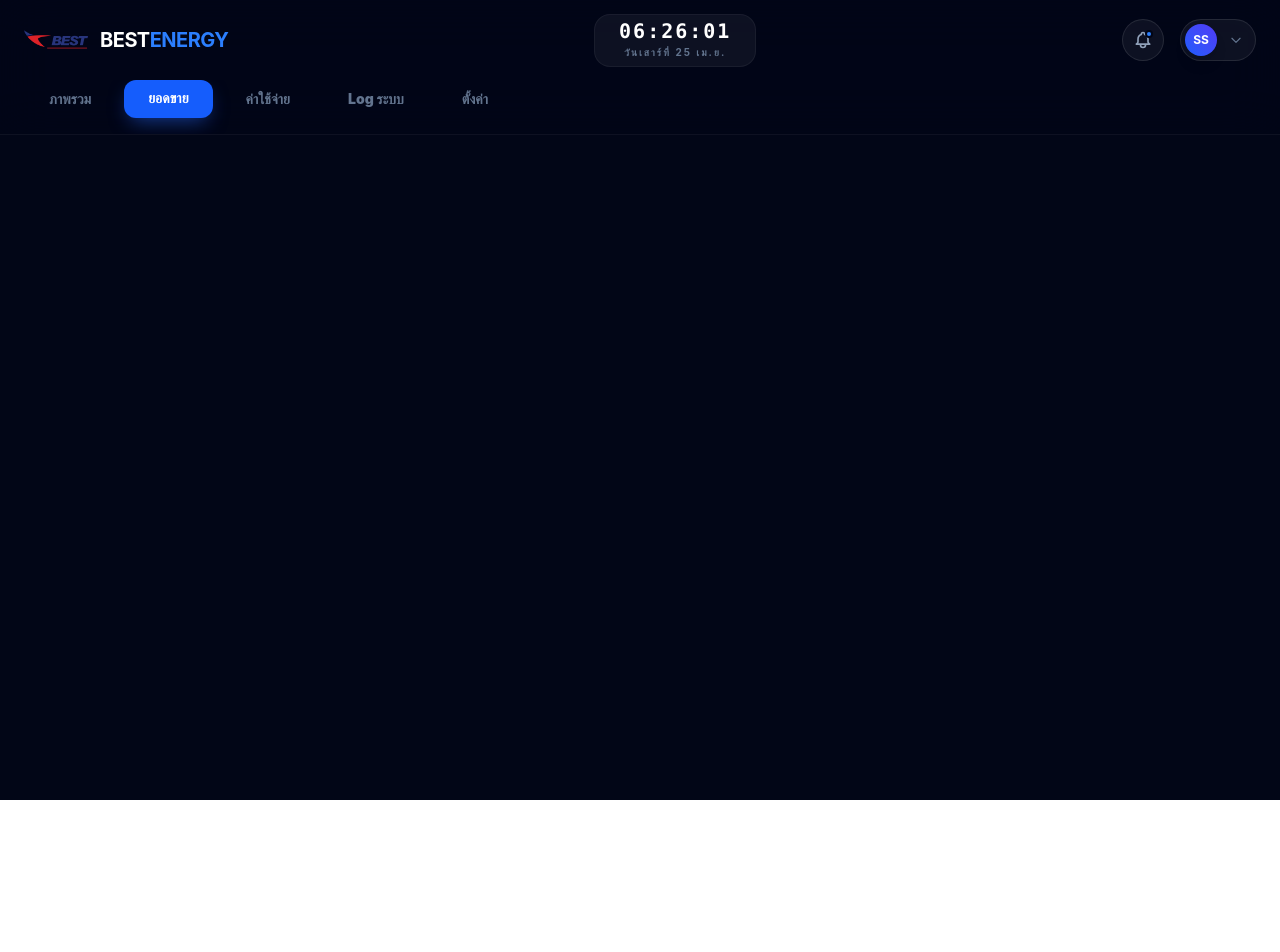
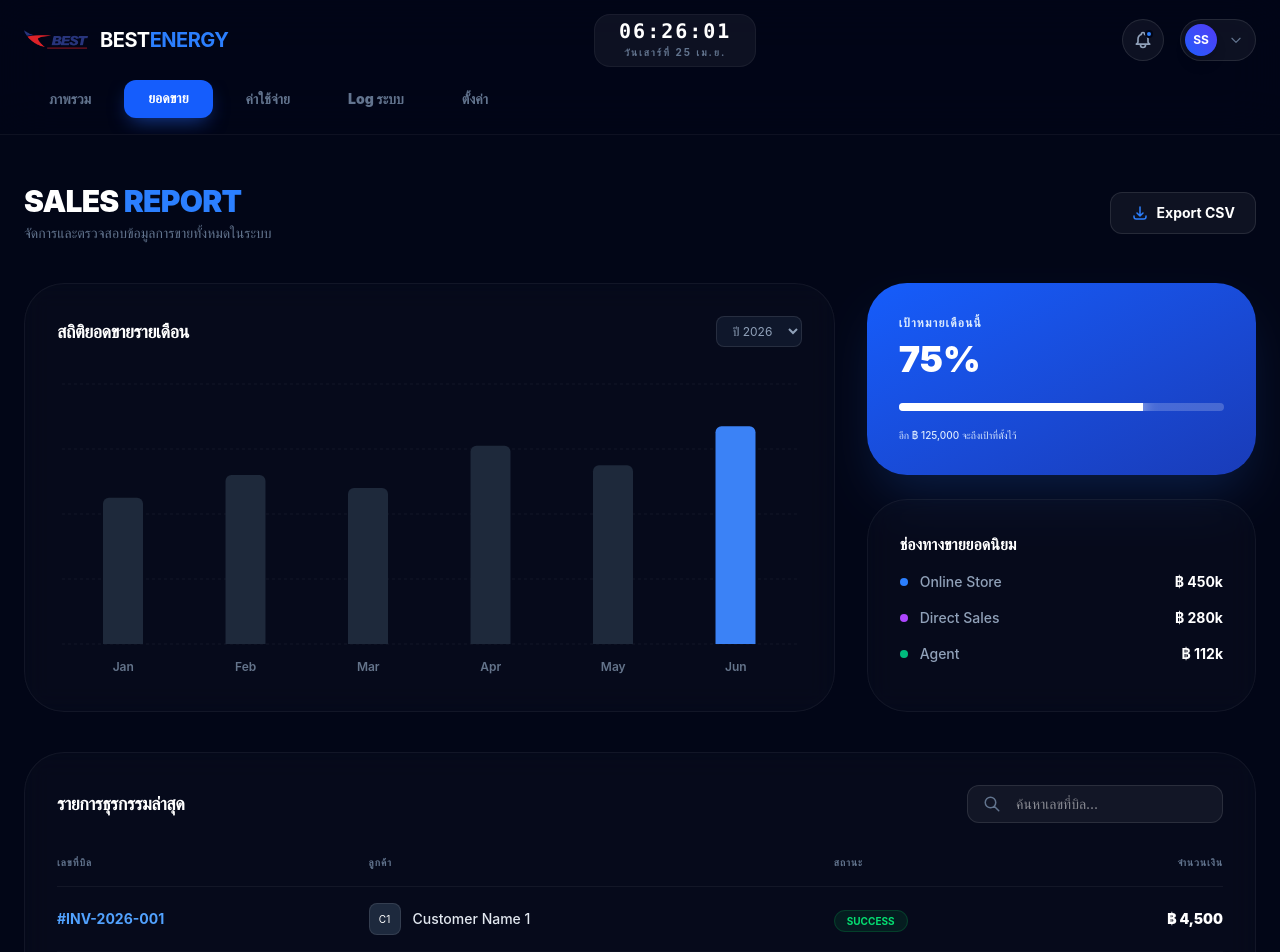
Before and after one commit to kittitach1526/internal-sale, a React (Vite) app: page /sales in a window 1280 px wide. Shown: the top 952 px of the page. Before the commit the page ends 800 px from the top, so only its background shows below. Built offline with nearby package versions, Linux system fonts and the light colour scheme.

Commit message:
add Sales page

```diff
--- a/src/App.jsx
+++ b/src/App.jsx
@@ -1,7 +1,7 @@
 import { Routes, Route } from "react-router-dom";
 import Nav from "./components/Nav";
 import Home from "./pages/Home";
-
+import Sales from "./pages/Sales";
 export default function App() {
   return (
     <div className="bg-[#020617] text-slate-200 min-h-screen selection:bg-blue-500/30 font-sans">
@@ -21,6 +21,7 @@ export default function App() {
       <main className="relative z-10 pt-4 pb-20">
         <Routes>
           <Route path="/" element={<Home />} />
+          <Route path="/sales" element={<Sales />} />
           {/* เพิ่มหน้าอื่นๆ ที่นี่ */}
         </Routes>
       </main>
--- /dev/null
+++ b/src/pages/Sales.jsx
@@ -0,0 +1,171 @@
+import React, { useState } from "react";
+import {
+  BarChart,
+  Bar,
+  XAxis,
+  YAxis,
+  Tooltip,
+  ResponsiveContainer,
+  CartesianGrid,
+  Cell
+} from "recharts";
+import { HiOutlineDownload, HiOutlineSearch, HiOutlineFilter } from "react-icons/hi";
+
+// ข้อมูลยอดขายรายเดือน
+const salesData = [
+  { month: "Jan", amount: 45000 },
+  { month: "Feb", amount: 52000 },
+  { month: "Mar", amount: 48000 },
+  { month: "Apr", amount: 61000 },
+  { month: "May", amount: 55000 },
+  { month: "Jun", amount: 67000 },
+];
+
+export default function Sales() {
+  const [searchTerm, setSearchTerm] = useState("");
+
+  return (
+    <div className="max-w-7xl mx-auto px-6 pt-8 animate-in fade-in duration-1000">
+
+      {/* Header Section */}
+      <header className="mb-10 flex flex-col md:flex-row md:items-center justify-between gap-6">
+        <div>
+          <h1 className="text-3xl font-black text-white tracking-tight uppercase">
+            Sales <span className="text-blue-500">Report</span>
+          </h1>
+          <p className="text-slate-500 mt-1 font-medium text-sm">
+            จัดการและตรวจสอบข้อมูลการขายทั้งหมดในระบบ
+          </p>
+        </div>
+
+        <div className="flex items-center gap-3">
+          <button className="flex items-center gap-2 px-5 py-2.5 bg-white/5 border border-white/10 rounded-xl text-white text-sm font-bold hover:bg-white/10 transition-all">
+            <HiOutlineDownload size={18} className="text-blue-500" />
+            Export CSV
+          </button>
+        </div>
+      </header>
+
+      {/* Main Grid */}
+      <div className="grid grid-cols-1 lg:grid-cols-3 gap-8 mb-10">
+
+        {/* กราฟแท่งแสดงยอดขาย */}
+        <div className="lg:col-span-2 bg-white/[0.02] border border-white/5 rounded-[2.5rem] p-8 backdrop-blur-md">
+          <div className="flex justify-between items-center mb-8">
+            <h3 className="text-lg font-bold text-white tracking-tight">สถิติยอดขายรายเดือน</h3>
+            <select className="bg-slate-900 border border-white/10 text-slate-400 text-xs rounded-lg px-3 py-1.5 outline-none focus:border-blue-500">
+              <option>ปี 2026</option>
+              <option>ปี 2025</option>
+            </select>
+          </div>
+          <div className="h-[300px] w-full">
+            <ResponsiveContainer width="100%" height="100%">
+              <BarChart data={salesData}>
+                <CartesianGrid strokeDasharray="3 3" stroke="rgba(255,255,255,0.05)" vertical={false} />
+                <XAxis
+                  dataKey="month"
+                  axisLine={false}
+                  tickLine={false}
+                  tick={{fill: '#64748b', fontSize: 12, fontWeight: 600}}
+                  dy={10}
+                />
+                <YAxis hide />
+                <Tooltip
+                  cursor={{fill: 'rgba(255,255,255,0.05)'}}
+                  contentStyle={{ backgroundColor: "#0f172a", border: "1px solid rgba(255,255,255,0.1)", borderRadius: "12px" }}
+                />
+                <Bar dataKey="amount" radius={[6, 6, 0, 0]} barSize={40}>
+                  {salesData.map((entry, index) => (
+                    <Cell key={`cell-${index}`} fill={index === 5 ? '#3b82f6' : '#1e293b'} />
+                  ))}
+                </Bar>
+              </BarChart>
+            </ResponsiveContainer>
+          </div>
+        </div>
+
+        {/* ยอดขายรายประเภท / สรุปย่อ */}
+        <div className="flex flex-col gap-6">
+          <div className="bg-gradient-to-br from-blue-600 to-blue-800 rounded-[2.5rem] p-8 text-white shadow-2xl shadow-blue-500/20">
+            <p className="text-blue-100 text-xs font-bold uppercase tracking-widest mb-2">เป้าหมายเดือนนี้</p>
+            <h2 className="text-4xl font-black mb-6">75%</h2>
+            <div className="w-full bg-white/20 h-2 rounded-full overflow-hidden">
+              <div className="bg-white h-full w-[75%] shadow-[0_0_15px_rgba(255,255,255,1)]"></div>
+            </div>
+            <p className="text-blue-100 text-[10px] mt-4 font-medium uppercase leading-relaxed">
+              อีก ฿ 125,000 จะถึงเป้าที่ตั้งไว้
+            </p>
+          </div>
+
+          <div className="bg-white/[0.02] border border-white/5 rounded-[2.5rem] p-8 backdrop-blur-md flex-1">
+            <h3 className="text-white font-bold mb-4">ช่องทางขายยอดนิยม</h3>
+            <div className="space-y-4">
+              {[
+                { name: "Online Store", value: "฿ 450k", color: "bg-blue-500" },
+                { name: "Direct Sales", value: "฿ 280k", color: "bg-purple-500" },
+                { name: "Agent", value: "฿ 112k", color: "bg-emerald-500" },
+              ].map((item) => (
+                <div key={item.name} className="flex items-center justify-between">
+                  <div className="flex items-center gap-3">
+                    <div className={`w-2 h-2 rounded-full ${item.color}`}></div>
+                    <span className="text-sm text-slate-400 font-medium">{item.name}</span>
+                  </div>
+                  <span className="text-sm font-bold text-white">{item.value}</span>
+                </div>
+              ))}
+            </div>
+          </div>
+        </div>
+      </div>
+
+      {/* ตารางรายการขายแบบพรีเมียม */}
+      <div className="bg-white/[0.02] border border-white/5 rounded-[2.5rem] p-8 backdrop-blur-md mb-10">
+        <div className="flex flex-col md:flex-row md:items-center justify-between gap-4 mb-8">
+          <h3 className="text-lg font-bold text-white tracking-tight">รายการธุรกรรมล่าสุด</h3>
+
+          <div className="relative">
+            <HiOutlineSearch className="absolute left-4 top-1/2 -translate-y-1/2 text-slate-500" size={18} />
+            <input
+              type="text"
+              placeholder="ค้นหาเลขที่บิล..."
+              className="bg-white/5 border border-white/10 rounded-xl py-2 pl-12 pr-4 text-sm text-white outline-none focus:border-blue-500/50 w-full md:w-64 transition-all"
+              onChange={(e) => setSearchTerm(e.target.value)}
+            />
+          </div>
+        </div>
+
+        <div className="overflow-x-auto">
+          <table className="w-full text-left border-collapse">
+            <thead>
+              <tr className="border-b border-white/5">
+                <th className="pb-4 text-[10px] font-black text-slate-500 uppercase tracking-widest">เลขที่บิล</th>
+                <th className="pb-4 text-[10px] font-black text-slate-500 uppercase tracking-widest">ลูกค้า</th>
+                <th className="pb-4 text-[10px] font-black text-slate-500 uppercase tracking-widest">สถานะ</th>
+                <th className="pb-4 text-[10px] font-black text-slate-500 uppercase tracking-widest text-right">จำนวนเงิน</th>
+              </tr>
+            </thead>
+            <tbody className="divide-y divide-white/[0.02]">
+              {[1, 2, 3, 4, 5].map((i) => (
+                <tr key={i} className="group hover:bg-white/[0.02] transition-all">
+                  <td className="py-4 text-sm font-bold text-blue-400">#INV-2026-00{i}</td>
+                  <td className="py-4">
+                    <div className="flex items-center gap-3">
+                      <div className="w-8 h-8 rounded-lg bg-slate-800 border border-white/10 flex items-center justify-center text-[10px] text-white">C{i}</div>
+                      <span className="text-sm font-medium text-slate-200">Customer Name {i}</span>
+                    </div>
+                  </td>
+                  <td className="py-4">
+                    <span className="px-3 py-1 rounded-full text-[10px] font-bold bg-green-500/10 text-green-400 border border-green-500/20">
+                      SUCCESS
+                    </span>
+                  </td>
+                  <td className="py-4 text-right text-sm font-black text-white">฿ {(4500 * i).toLocaleString()}</td>
+                </tr>
+              ))}
+            </tbody>
+          </table>
+        </div>
+      </div>
+    </div>
+  );
+}
```
